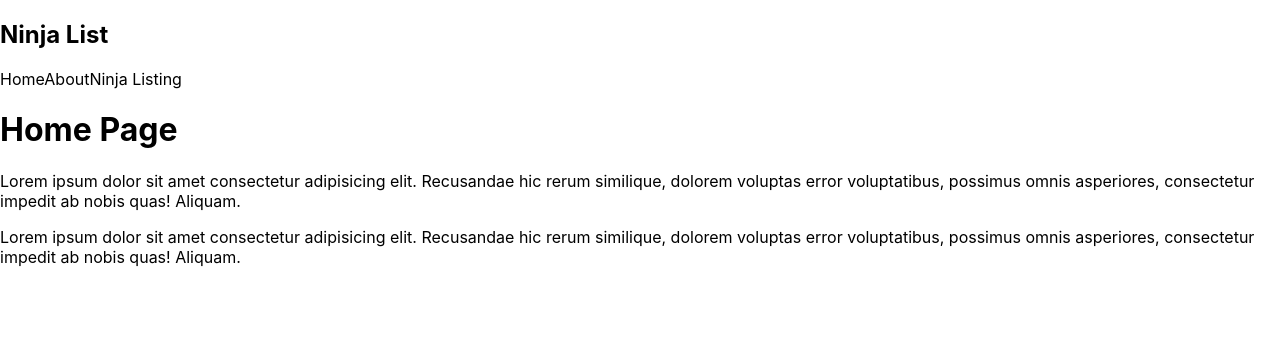
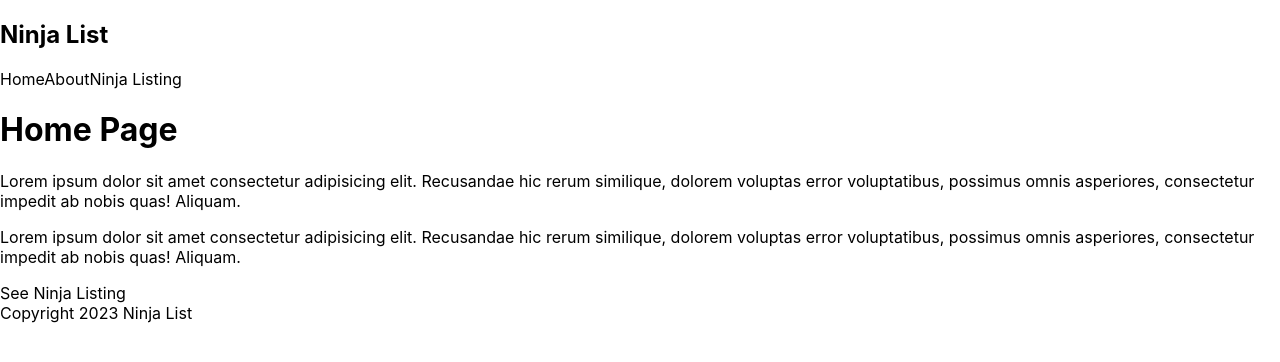
Before and after one commit to Officialibn1/Next-Js-Practice, a Next.js app: page / in a window 1280 px wide. Shown: the top 362 px of the page. Built offline with nearby package versions, Linux system fonts and the light colour scheme.

Commit message:
Navbar Links Adjusted

```diff
--- a/components/Navbar.jsx
+++ b/components/Navbar.jsx
@@ -1,3 +1,4 @@
+import Link from "next/link";
 
 
 const Navbar = () => {
@@ -7,11 +8,11 @@
                 <h1>Ninja List</h1>
             </div>
 
-            <a>Home</a>
+            <Link href='/'>Home</Link>
 
-            <a>About</a>
+            <Link href='/about'>About</Link>
 
-            <a>Ninja Listing</a>
+            <Link href='/ninjas'>Ninja Listing</Link>
 
         </nav>
     );
--- a/pages/index.jsx
+++ b/pages/index.jsx
@@ -1,4 +1,6 @@
 import Head from 'next/head'
+import Link from 'next/link'
+import Footer from '../components/Footer'
 import Navbar from '../components/Navbar'
 import styles from '../styles/Home.module.css'
 
@@ -14,6 +16,10 @@
 
       <p>Lorem ipsum dolor sit amet consectetur adipisicing elit. Recusandae hic rerum similique, dolorem voluptas error voluptatibus, possimus omnis asperiores, consectetur impedit ab nobis quas! Aliquam.</p>
 
+      <Link href='/ninjas'>See Ninja Listing</Link>
+
+      <Footer />
+
    </div>
   )
 }
```
Also changed, not shown: pages/ninjas/test.jsx (deleted, +0 -10 lines).
